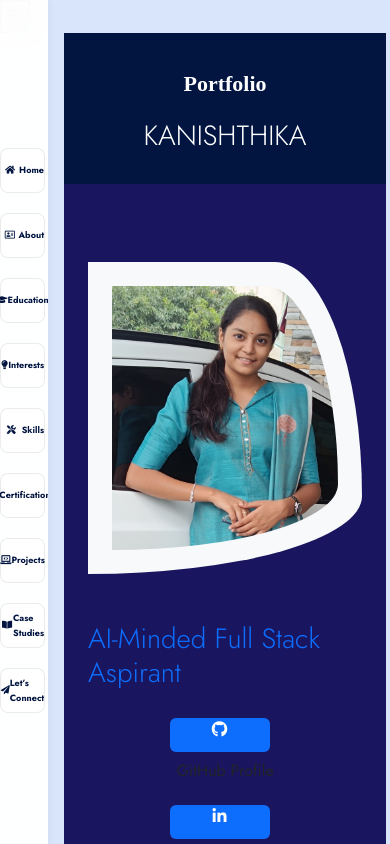
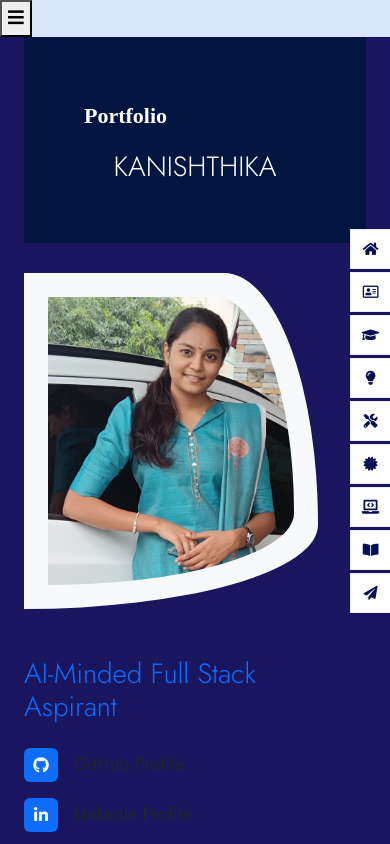
Before and after one commit to Kanishthika11/Kani_portfolio, a React (Vite) app: page / in a window 390 px wide. Shown: the top 844 px of the page. Built offline with nearby package versions, Linux system fonts and the light colour scheme; a web font is replaced by a local one.

Commit message:
inini index.css

```diff
--- a/src/index.css
+++ b/src/index.css
@@ -1,3 +1,4 @@
+
 /*** Spinner Start ***/
 body {
   font-family: "Jost", sans-serif;
@@ -7,8 +8,8 @@ body {
   color: #040f54; /* This is grey */
   background-color: #d9e5fb;
   overflow-x: hidden;
+
 }
-
 .custom-left-panel {
   background-color: #021541;
   color: #ffffff;
@@ -34,6 +35,7 @@ body {
   }
 }
 
+
 #spinner {
     opacity: 0;
     visibility: hidden;
@@ -55,6 +57,7 @@ body {
     transition: 0.5s;
     z-index: 99;
 }
+
 
 /*** Button Start ***/
 .btn {
@@ -119,6 +122,7 @@ body {
     background: var(--bs-primary);
 }
 
+
 .pt-6 {
     padding-top: 60px;
 }
@@ -135,11 +139,13 @@ body {
     padding-bottom: 60px;
 }
 
+
 .sub-title {
     font-family: "Edu TAS Beginner";
     font-weight: 700;
     font-size: 22px;
 }
+
 
 .container-fluid {
     position: relative;
@@ -164,30 +170,34 @@ body {
         border: none;
         background-color: #1a155f;
     }
+
     .container-fluid .header-content,
     .container-fluid .about-header,
     .container-fluid .education-header,
     .container-fluid .skills-header,
     .container-fluid .interest-header,
-    .container-fluid .testimonial-header,
+     .container-fluid .testimonial-header
     .container-fluid .portfolio-header,
     .container-fluid .contact-header {
         padding: 27px;
         background-color: #1a155f;
     }
+
     .container-fluid .header-img,
     .container-fluid .about-content,
     .container-fluid .education-content,
     .container-fluid .skills-content,
     .container-fluid .interest-content,
     .container-fluid .portfolio-content,
-    .container-fluid .testimonial-content,
+     .container-fluid .testimonial-content,
     .container-fluid .contact-content {
         padding-left: 0;
         padding-top: 25px;
         background-color: #1a155f;
+
     }
 }
+
 
 /*** Navbar Start ***/
 .nav-section {
@@ -219,6 +229,7 @@ body {
     width: 100%;
     display: flex;
     align-items: center;
+
 }
 
 .navbar-nav .nav-link span {
@@ -250,8 +261,8 @@ body {
     margin-right: calc(100% + 40px);
     color:  #0bade3;
 }
+/*** Navbar End ***/
 
-/*** Navbar End ***/
 
 /*** About Start ***/
 .about-content .about-img {
@@ -274,6 +285,7 @@ body {
     top: 0;
 }
 /*** About End ***/
+
 
 /*** Education Start ***/
 .education-content .education-item {
@@ -316,6 +328,8 @@ body {
 }
 /*** Education End ***/
 
+
+
 /*** Skills Start ***/
 .skills-content .skills-item {
     position: relative;
@@ -334,6 +348,7 @@ body {
 }
 /*** Skills End ***/
 
+
 /*** area of interest - service model ***/
 .interest-content .interest-item {
     box-shadow: 0 0 30px rgba(0, 0, 0, .03);
@@ -342,12 +357,14 @@ body {
 
 .interest-content .interest-item:hover i {
     color:  #16acde;
+
 }
 
 .interest-content .interest-item:hover {
     box-shadow: 0 0 30px rgba(0, 0, 0, .08);
 }
 /*** area of interest - service model End ***/
+
 
 /*** Portfolio Start ***/
 .portfolio-content .portfolio-item .portfolio-img {
@@ -386,6 +403,7 @@ body {
     transform: rotate(-6deg);
 }
 /*** Portfolio End ***/
+
 
 /*** Testimonial Start ***/
 .testimonial-carousel {
@@ -461,8 +479,8 @@ body {
     width: 70px;
     height: 70px;
     border: 3px solid var(--bs-primary);
+
 }
-
 .testimonial-inner-img img {
   width: 100%;
   height: 100%;
@@ -488,7 +506,6 @@ body {
     object-position: center;
     border-radius: 0; /* No curves - keep it rectangular */
 }
-
 .carousel-arrow {
   position: absolute;
   top: 50%;
@@ -527,7 +544,6 @@ body {
 .image-dots img.active {
   transform: scale(1.1);
 }
-
 /* Ensure left panel fills full height */
 .testimonial-header {
   min-height: 100%;
@@ -542,7 +558,11 @@ body {
   border-radius: 0 !important;
   padding: 0;
 }
+
+
+
 /*** Testimonial End ***/
+
 
 /***certifications***/
 .flip-card {
@@ -594,7 +614,6 @@ body {
   justify-content: center;
   align-items: center;
 }
-
 .interest-item {
   background: #fff;
   border-radius: 10px;
@@ -628,7 +647,6 @@ body {
 .interest-item:hover h4 {
   color: #16acde;
 }
-
 @media (max-width: 768px) {
   .contact-header {
     text-align: center;
@@ -648,285 +666,9 @@ body {
     padding-top: 30px !important;
     padding-bottom: 30px !important;
   }
+
   .contact-header {
     min-height: auto !important;
     padding: 2rem !important;
   }
 }
-
-/* === Left Panel Background and Text === */
-/* === Footer Fix === */
-.footer {
-  background-color: #021541;
-  color: white;
-  padding: 40px 20px;
-}
-
-@media (max-width: 991px) {
-  .footer-content {
-    padding: 1rem !important;
-    text-align: center;
-  }
-  /* Full width left panels and text alignment on mobile */
-  .about-header,
-  .education-header,
-  .skills-header,
-  .interest-header,
-  .testimonial-header,
-  .portfolio-header,
-  .contact-header {
-    width: 100% !important;
-    padding: 2rem !important;
-    background-color: #021541 !important;
-    color: white !important;
-    text-align: center;
-  }
-  .container-fluid .row.g-0 {
-    flex-direction: column;
-  }
-}
-
-/* === Background shape for large screens === */
-@media (min-width: 992px) {
-  .container-fluid::before {
-    content: "";
-    position: absolute;
-    width: 15%;
-    height: 100%;
-    top: 0;
-    left: 0;
-    background: #021541;
-    z-index: -1;
-  }
-}
-
-/* === Hide unwanted mobile hamburger menu if showing === */
-.navbar-toggler {
-  display: none !important;
-}
-
-/* === Remove top white gaps & make sections tight === */
-.container-fluid > .row.g-0 {
-  margin: 0;
-  padding: 0;
-}
-
-.section {
-  margin-bottom: 0;
-  padding-bottom: 0;
-}
-
-/* === Force full width layout on mobile === */
-@media (max-width: 768px) {
-  .container,
-  .row {
-    width: 100% !important;
-    margin: 0 !important;
-    padding: 0 !important;
-  }
-}
-
-
-@media (max-width: 768px) {
-  body {
-    background-color: #d9e5fb !important; /* Consistent light background */
-  }
-  .container-fluid,
-  .about-header,
-  .education-header,
-  .skills-header,
-  .interest-header,
-  .testimonial-header,
-  .portfolio-header,
-  .contact-header,
-  .header-content,
-  .about-content,
-  .education-content,
-  .skills-content,
-  .interest-content,
-  .testimonial-content,
-  .portfolio-content,
-  .contact-content {
-    background-color: #d9e5fb !important; /* Match body */
-    color: #021541 !important;            /* Dark text for readability */
-  }
-  .custom-left-panel {
-    background-color: #021541 !important; /* Keep left panel dark if shown */
-    color: #fff !important;
-    padding: 2rem !important;
-    text-align: center;
-  }
-}
-/* === MINIMAL RESPONSIVE ADDITIONS === */
-
-/* Mobile Navigation Fix */
-/* ...existing code... */
-
-/* Responsive navigation and layout for mobile */
-@media (max-width: 768px) {
-  .nav-section .navbar {
-    position: fixed;
-    top: 0;
-    left: 0;
-    width: 60px;
-    min-width: 60px;
-    max-width: 60px;
-    height: 100vh;
-    background: rgba(255,255,255,0.97);
-    transform: none;
-    right: auto;
-    z-index: 1000;
-    overflow-y: auto;
-    box-shadow: 2px 0 8px rgba(0,0,0,0.04);
-    backdrop-filter: blur(8px);
-  }
-  .navbar .navbar-nav {
-    flex-direction: column;
-    padding-top: 16px;
-    gap: 8px;
-  }
-  .nav-section .navbar .navbar-nav .nav-item {
-    width: 48px;
-    height: 48px;
-    margin: 6px auto;
-    font-size: 11px;
-    border-radius: 8px;
-    display: flex;
-    align-items: center;
-    justify-content: center;
-  }
-  .navbar-nav .nav-link span {
-    margin-right: 0;
-    margin-bottom: 2px;
-    border-right: none;
-  }
-  .container-fluid {
-    margin-left: 60px;
-    width: calc(100vw - 60px);
-    min-width: 0;
-    padding: 0 8px;
-  }
-}
-
-/* For very small screens, let content fill the screen and allow nav to scroll horizontally if needed */
-@media (max-width: 480px) {
-  .nav-section .navbar {
-    width: 48px;
-    min-width: 48px;
-    max-width: 48px;
-  }
-  .nav-section .navbar .navbar-nav .nav-item {
-    width: 40px;
-    height: 40px;
-    font-size: 9px;
-  }
-  .container-fluid {
-    margin-left: 48px;
-    width: calc(100vw - 48px);
-    padding: 0 4px;
-  }
-}
-
-/* Make images and videos responsive */
-img, video {
-  max-width: 100%;
-  height: auto;
-  display: block;
-}
-
-/* Education Cards Mobile Fix */
-@media (max-width: 768px) {
-  .education-content .education-item {
-    background: white;
-    border-radius: 10px;
-    padding: 20px;
-    margin-bottom: 15px;
-    border-left: 4px solid #021541;
-  }
-
-  .education-content .education-item::after,
-  .education-content .education-item::before {
-    display: none;
-  }
-}
-
-/* Button Alignment Mobile Fix */
-@media (max-width: 768px) {
-  .btn {
-    display: inline-block;
-    text-align: center;
-    margin: 5px;
-    min-width: 100px;
-  }
-
-  .d-flex {
-    flex-direction: column;
-    align-items: center;
-  }
-}
-
-/* Skills Shape Mobile Fix */
-@media (max-width: 768px) {
-  .skills-content .skills-item {
-    text-align: center;
-    padding: 20px;
-    margin-bottom: 15px;
-  }
-
-  .skills-content .skills-item::after {
-    opacity: 0.8;
-  }
-}
-
-/* General Mobile Responsiveness */
-@media (max-width: 768px) {
-  body {
-    font-size: medium;
-  }
-
-  .back-to-top {
-    right: 15px;
-    bottom: 15px;
-    width: 40px;
-    height: 40px;
-  }
-
-  .flip-card {
-    height: 250px;
-  }
-
-  .testimonial-carousel .testimonial-item {
-    padding: 30px 15px;
-  }
-
-  .carousel-arrow {
-    width: 35px;
-    height: 35px;
-  }
-
-  .left-arrow {
-    left: 10px;
-  }
-
-  .right-arrow {
-    right: 10px;
-  }
-}
-
-/* Viewport Meta Fix */
-@media (max-width: 480px) {
-  .container-fluid {
-    margin-left: 60px;
-    width: calc(100% - 60px);
-  }
-
-  .nav-section .navbar {
-    width: 60px;
-  }
-
-  .nav-section .navbar .navbar-nav .nav-item {
-    width: 45px;
-    height: 45px;
-    font-size: 9px;
-  }
-}
```
